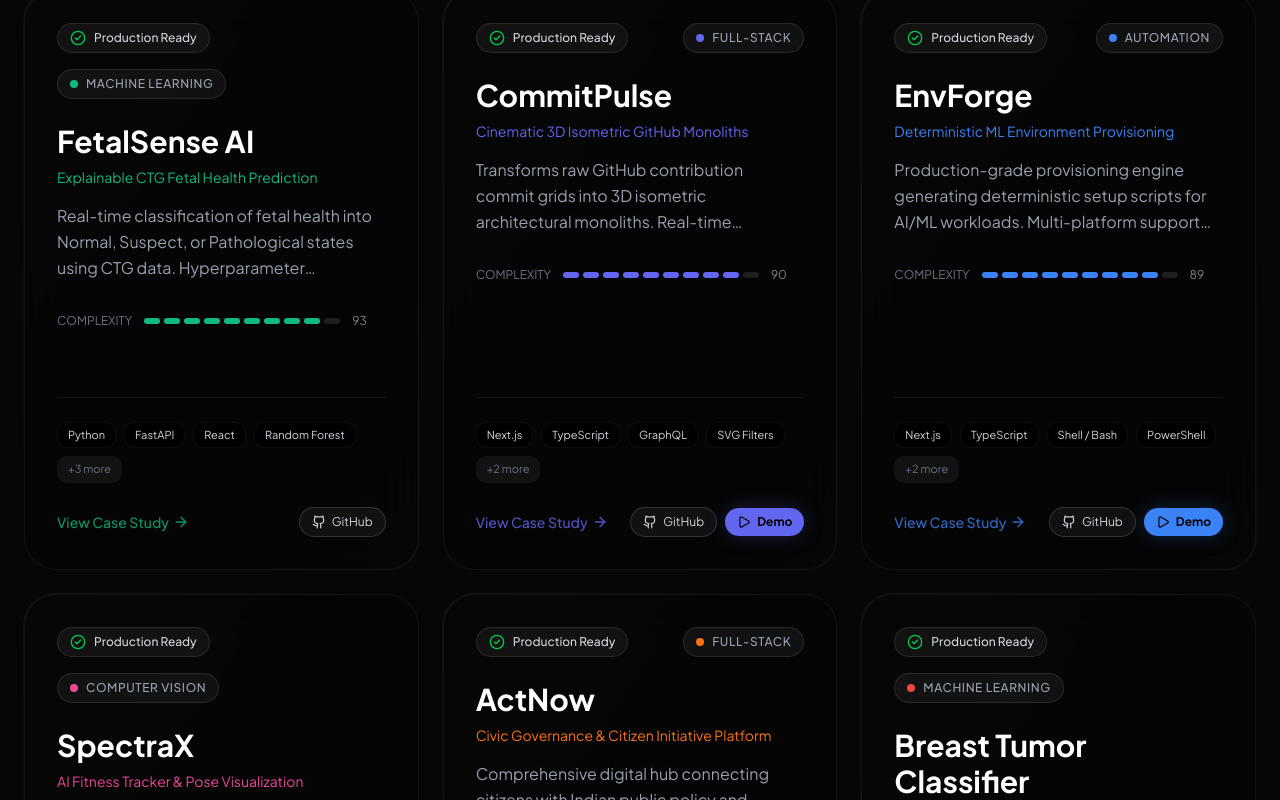
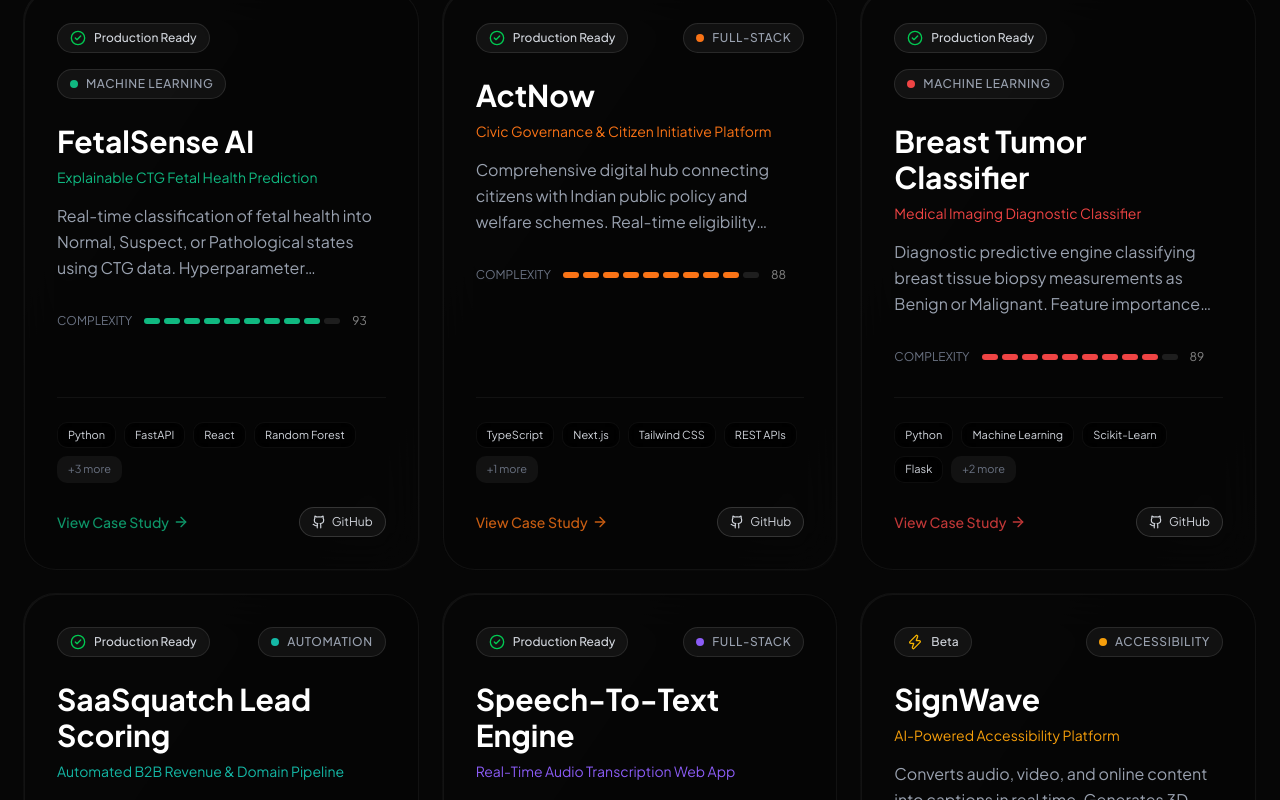
Before and after one commit to Nivritha03/Portfolio, a Next.js app: page /projects in a window 1280 px wide. Shown: the part 1280-2080 px from the top of the page. Built offline with nearby package versions, Linux system fonts and the light colour scheme.

Commit message:
chore: remove commitpulse, envforge, and spectrax from portfolio showcase

```diff
--- a/src/constants/projects.ts
+++ b/src/constants/projects.ts
@@ -123,99 +123,7 @@ export const PROJECTS = [
       ]
     }
   },
-  {
-    id: "commitpulse",
-    title: "CommitPulse",
-    subtitle: "Cinematic 3D Isometric GitHub Monoliths",
-    techStack: ["Next.js", "TypeScript", "GraphQL", "SVG Filters", "Tailwind CSS", "Vercel"],
-    features: [
-      "Transforms raw GitHub contribution commit grids into 3D isometric architectural monoliths.",
-      "Real-time synchronization using GitHub's GraphQL v4 API with zero-delay edge rendering.",
-      "Custom SVG lighting filters, camera angle adjustments, and deep theme customization."
-    ],
-    github: "https://github.com/Nivritha03/commitpulse",
-    liveDemo: "https://commitpulse.vercel.app",
-    color: "#6366F1",
-    category: "Full-Stack",
-    status: "Production Ready",
-    complexity: 90,
-    featured: false,
-    detailedContent: {
-      challenges: [
-        "Rendering complex 3D isometric geometries purely within performant, vector-based SVG graphics.",
-        "Overcoming strict GitHub GraphQL API rate limits through aggressive edge caching on Vercel.",
-        "Generating seamless SVG lighting gradients and shadow projections dynamically based on commit count."
-      ],
-      solution: "Engineered a Next.js edge API that queries GitHub's GraphQL endpoint, computes isometric coordinate projections, and applies matrix transforms to deliver pixel-perfect SVG graphics ready for embedding in developer readmes and portfolios.",
-      metrics: [
-        { label: "Edge Generation", value: "< 80ms" },
-        { label: "SVG Fidelity", value: "Infinite Vector" },
-        { label: "GitHub Sync", value: "Real-time" }
-      ]
-    }
-  },
-  {
-    id: "envforage",
-    title: "EnvForge",
-    subtitle: "Deterministic ML Environment Provisioning",
-    techStack: ["Next.js", "TypeScript", "Shell / Bash", "PowerShell", "CUDA", "Docker"],
-    features: [
-      "Production-grade provisioning engine generating deterministic setup scripts for AI/ML workloads.",
-      "Multi-platform support across Windows native, WSL2, Linux, and specialized GPU / CUDA environments.",
-      "Dependency resolution matrix preventing CUDA toolkit, cuDNN, PyTorch, and Python version collisions."
-    ],
-    github: "https://github.com/Nivritha03/EnvForage",
-    liveDemo: "https://env-forage.vercel.app",
-    color: "#3B82F6",
-    category: "Automation",
-    status: "Production Ready",
-    complexity: 89,
-    featured: false,
-    detailedContent: {
-      challenges: [
-        "Resolving fragile version interdependencies between NVIDIA driver branches, CUDA toolkits, and machine learning libraries.",
-        "Generating idempotent shell scripts that safely handle pre-existing environment variables and symlinks.",
-        "Validating compatibility across multiple host operating systems without user intervention."
-      ],
-      solution: "Built a curated compatibility graph mapping hardware architectures to stable driver and framework combinations. Designed a web-based configuration generator that exports validated shell and PowerShell bootstrapping scripts.",
-      metrics: [
-        { label: "Setup Reliability", value: "99.9%" },
-        { label: "Compatibility Matrix", value: "100+ configs" },
-        { label: "Script Generation", value: "Instant" }
-      ]
-    }
-  },
-  {
-    id: "spectrax",
-    title: "SpectraX",
-    subtitle: "AI Fitness Tracker & Pose Visualization",
-    techStack: ["TypeScript", "React", "MediaPipe", "Computer Vision", "WebRTC", "Canvas API"],
-    features: [
-      "Real-time human pose estimation and skeletal angle tracking via MediaPipe.",
-      "Automated exercise rep counting and posture correction with visual feedback overlays.",
-      "Browser-based edge inferencing eliminating the need for server-side video uploads."
-    ],
-    github: "https://github.com/Nivritha03/spectrax_1",
-    liveDemo: "https://spectrax-1-n89t.vercel.app/",
-    color: "#EC4899",
-    category: "Computer Vision",
-    status: "Production Ready",
-    complexity: 92,
-    featured: false,
-    detailedContent: {
-      challenges: [
-        "Executing 33-point skeletal landmark detection at 30+ FPS directly in the browser.",
-        "Accurately detecting exercise form deviations across diverse body types and camera perspectives.",
-        "Minimizing CPU throttling on mobile and consumer laptop hardware."
-      ],
-      solution: "Integrated Google MediaPipe Pose models with an optimized HTML5 Canvas rendering engine. Implemented geometric vector angle calculations between joints to detect form anomalies and increment rep counts seamlessly in client-side memory.",
-      metrics: [
-        { label: "Pose FPS", value: "45 FPS" },
-        { label: "Tracking Accuracy", value: "96.4%" },
-        { label: "Privacy", value: "100% Client-Side" }
-      ]
-    }
-  },
+
   {
     id: "actnow",
     title: "ActNow",
```
